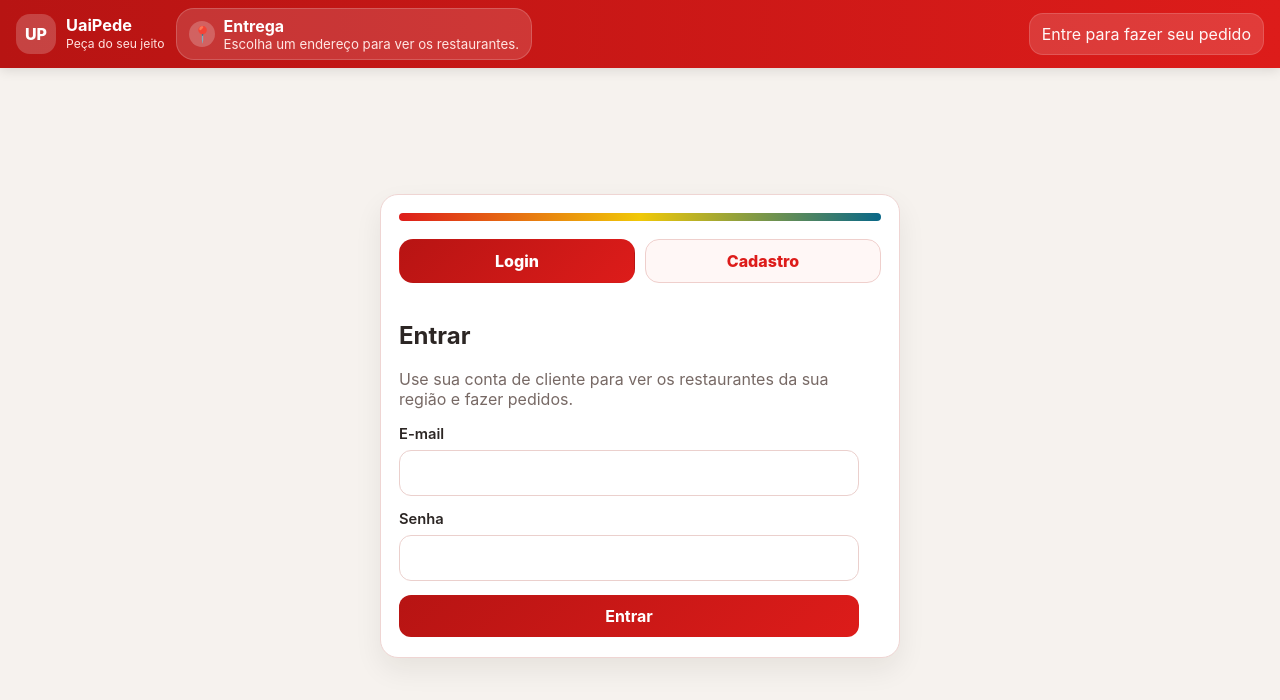
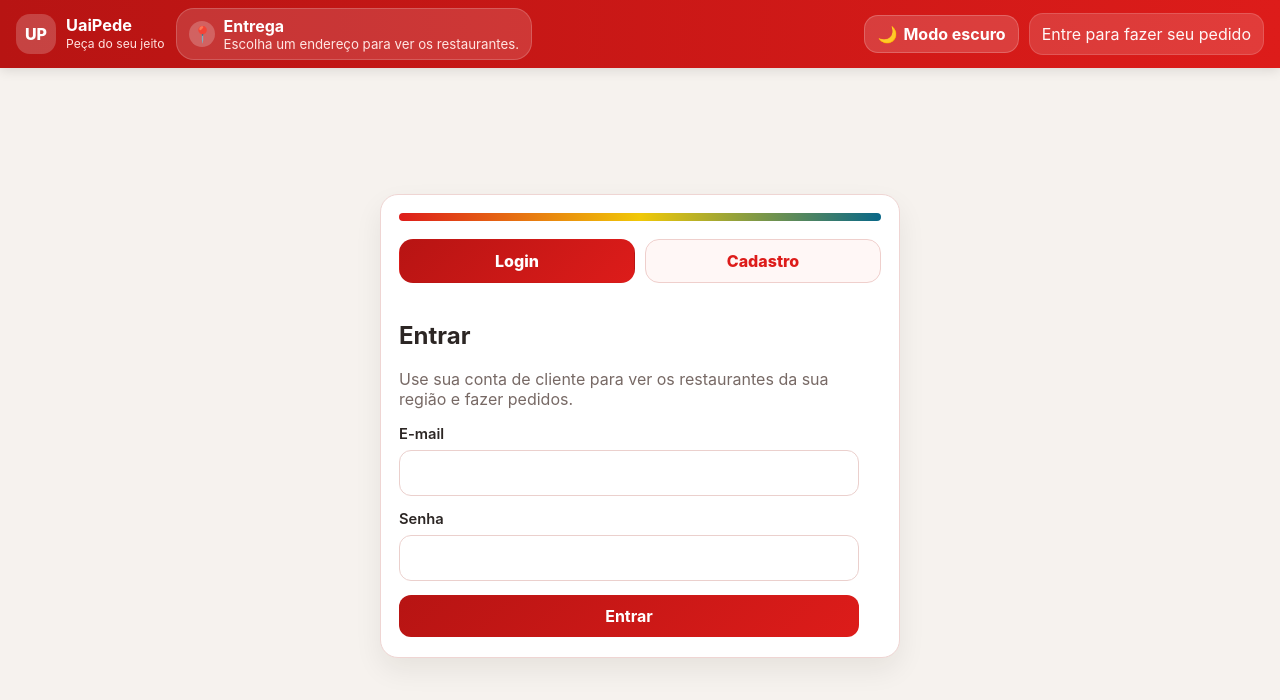
Before and after one commit to vertlabzdelivery/mutum-delivery, a website: page public/index.html in a window 1280 px wide. Drawn offline with Linux system fonts and the light colour scheme.

Commit message:
Adiciona botão de alternância de tema no cabeçalho

```diff
--- a/public/app.js
+++ b/public/app.js
@@ -2,7 +2,8 @@ const STORAGE_KEYS = {
   accessToken: 'delivery_user_access_token',
   refreshToken: 'delivery_user_refresh_token',
   currentUser: 'delivery_user_current_user',
-  apiBaseUrl: 'delivery_user_api_base_url'
+  apiBaseUrl: 'delivery_user_api_base_url',
+  theme: 'delivery_user_theme'
 };
 
 const state = {
@@ -32,7 +33,8 @@ const state = {
   mobileCartOpen: false,
   pendingOrderPayload: null,
   currentPhoneVerificationId: '',
-  currentPhoneVerificationChannel: 'SMS'
+  currentPhoneVerificationChannel: 'SMS',
+  theme: localStorage.getItem(STORAGE_KEYS.theme) || 'light'
 };
 
 const el = {
@@ -53,6 +55,9 @@ const el = {
   headerUserName: document.getElementById('headerUserName'),
   headerAddressBtn: document.getElementById('headerAddressBtn'),
   headerAddressText: document.getElementById('headerAddressText'),
+  themeToggleBtn: document.getElementById('themeToggleBtn'),
+  themeToggleText: document.getElementById('themeToggleText'),
+  themeToggleIcon: document.getElementById('themeToggleIcon'),
   addressModal: document.getElementById('addressModal'),
   addressList: document.getElementById('addressList'),
   openAddAddressBtn: document.getElementById('openAddAddressBtn'),
@@ -149,6 +154,7 @@ init();
 
 async function init() {
   bindEvents();
+  applyTheme(state.theme);
   updateHeader();
   setAuthMode('login');
   updateOrderNotesHint();
@@ -175,6 +181,7 @@ function bindEvents() {
   el.ordersBtn?.addEventListener('click', openOrdersModal);
   el.ordersList?.addEventListener('click', handleOrdersListClick);
   el.headerAddressBtn?.addEventListener('click', openAddressModal);
+  el.themeToggleBtn?.addEventListener('click', toggleTheme);
   el.backToRestaurantsBtn?.addEventListener('click', () => openRestaurantListView(true));
   el.stateSelect?.addEventListener('change', handleStateChange);
   el.citySelect?.addEventListener('change', handleCityChange);
@@ -221,6 +228,28 @@ function bindEvents() {
 }
 
 
+
+function applyTheme(theme) {
+  const normalizedTheme = theme === 'dark' ? 'dark' : 'light';
+  state.theme = normalizedTheme;
+  document.documentElement.setAttribute('data-theme', normalizedTheme);
+  localStorage.setItem(STORAGE_KEYS.theme, normalizedTheme);
+  if (el.themeToggleText) {
+    el.themeToggleText.textContent = normalizedTheme === 'dark' ? 'Modo claro' : 'Modo escuro';
+  }
+  if (el.themeToggleIcon) {
+    el.themeToggleIcon.textContent = normalizedTheme === 'dark' ? '☀️' : '🌙';
+  }
+  if (el.themeToggleBtn) {
+    const actionText = normalizedTheme === 'dark' ? 'Ativar modo claro' : 'Ativar modo escuro';
+    el.themeToggleBtn.setAttribute('aria-label', actionText);
+    el.themeToggleBtn.setAttribute('title', actionText);
+  }
+}
+
+function toggleTheme() {
+  applyTheme(state.theme === 'dark' ? 'light' : 'dark');
+}
 function setBooting(isBooting, message = 'Preparando sua experiência...') {
   document.body.classList.toggle('app-booting', isBooting);
   if (el.bootSplash) el.bootSplash.classList.toggle('hidden', !isBooting);
--- a/public/index.html
+++ b/public/index.html
@@ -40,6 +40,10 @@
     </div>
 
     <div class="topbar-actions">
+      <button id="themeToggleBtn" class="theme-toggle-btn" type="button" aria-label="Alternar tema" title="Alternar tema">
+        <span id="themeToggleIcon" aria-hidden="true">🌙</span>
+        <span id="themeToggleText">Modo escuro</span>
+      </button>
       <div id="headerGuest" class="header-guest">Entre para fazer seu pedido</div>
       <div id="headerUser" class="user-chip hidden">
         <button id="profileBtn" class="user-avatar-btn" type="button" aria-label="Abrir perfil"><div class="user-avatar">👤</div></button>
--- a/public/styles.css
+++ b/public/styles.css
@@ -13,6 +13,17 @@
   --muted: #776965;
   --shadow: 0 8px 22px rgba(35, 24, 21, 0.08);
   --shadow-soft: 0 4px 10px rgba(35, 24, 21, 0.06);
+}
+
+:root[data-theme="dark"] {
+  --bg: #141113;
+  --panel: #1f1a1d;
+  --panel-soft: #2a2327;
+  --border: #3f3439;
+  --text: #f5ece9;
+  --muted: #c9b7b0;
+  --shadow: 0 10px 26px rgba(0, 0, 0, 0.34);
+  --shadow-soft: 0 6px 16px rgba(0, 0, 0, 0.26);
 }
 * { box-sizing: border-box; }
 body {
@@ -119,6 +130,29 @@ button, input, textarea, select { font: inherit; }
   align-items: center;
   gap: 8px;
   flex-wrap: wrap;
+}
+
+.theme-toggle-btn {
+  display: inline-flex;
+  align-items: center;
+  gap: 6px;
+  min-height: 38px;
+  padding: 8px 12px;
+  border-radius: 14px;
+  border: 1px solid rgba(255,255,255,.2);
+  background: rgba(255,255,255,.16);
+  color: #fff;
+  cursor: pointer;
+  font-weight: 700;
+}
+
+.theme-toggle-btn:hover {
+  transform: translateY(-1px);
+  background: rgba(255,255,255,.22);
+}
+
+.theme-toggle-btn span[aria-hidden="true"] {
+  line-height: 1;
 }
 
 .header-guest {
@@ -1409,12 +1443,14 @@ button:disabled {
 
   #headerUserName,
   .topbar-btn .btn-label,
-  #logoutBtn .btn-label {
+  #logoutBtn .btn-label,
+  #themeToggleText {
     display: none !important;
   }
 
   .user-avatar-btn,
-  .topbar-btn {
+  .topbar-btn,
+  .theme-toggle-btn {
     width: 40px !important;
     min-width: 40px !important;
     height: 40px !important;
```
